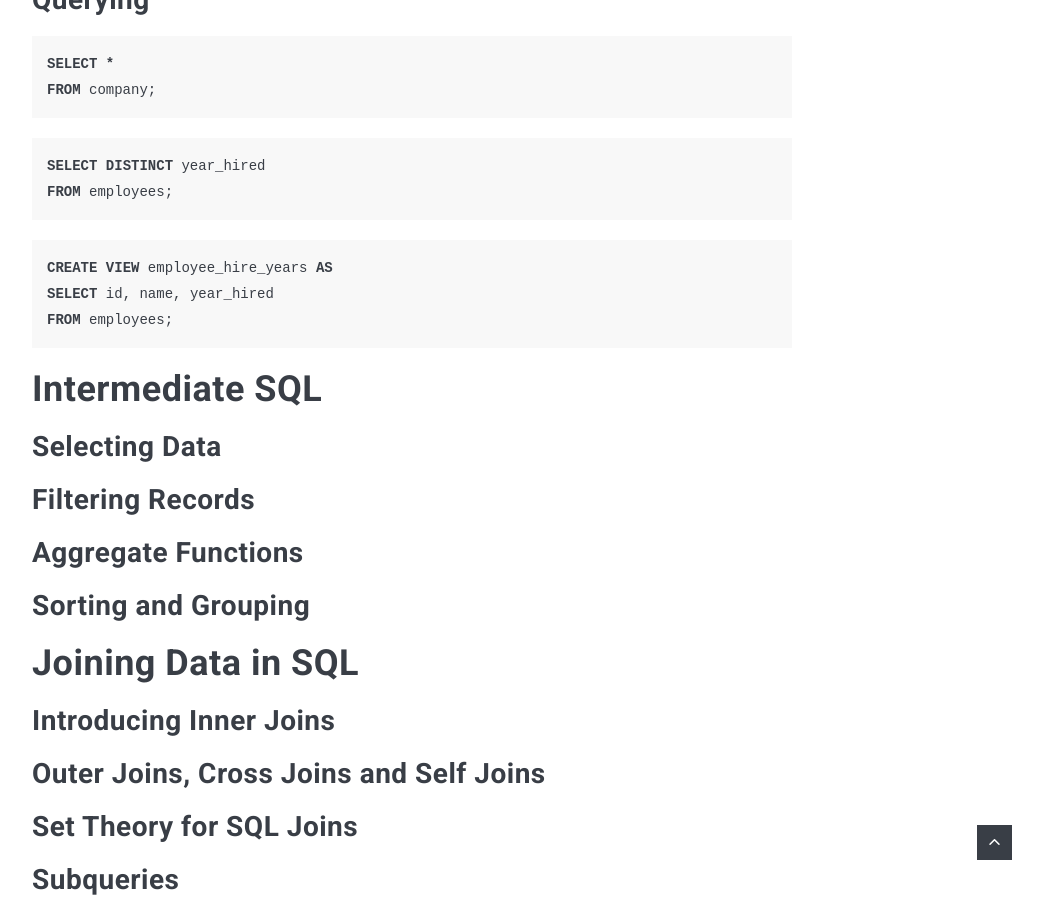
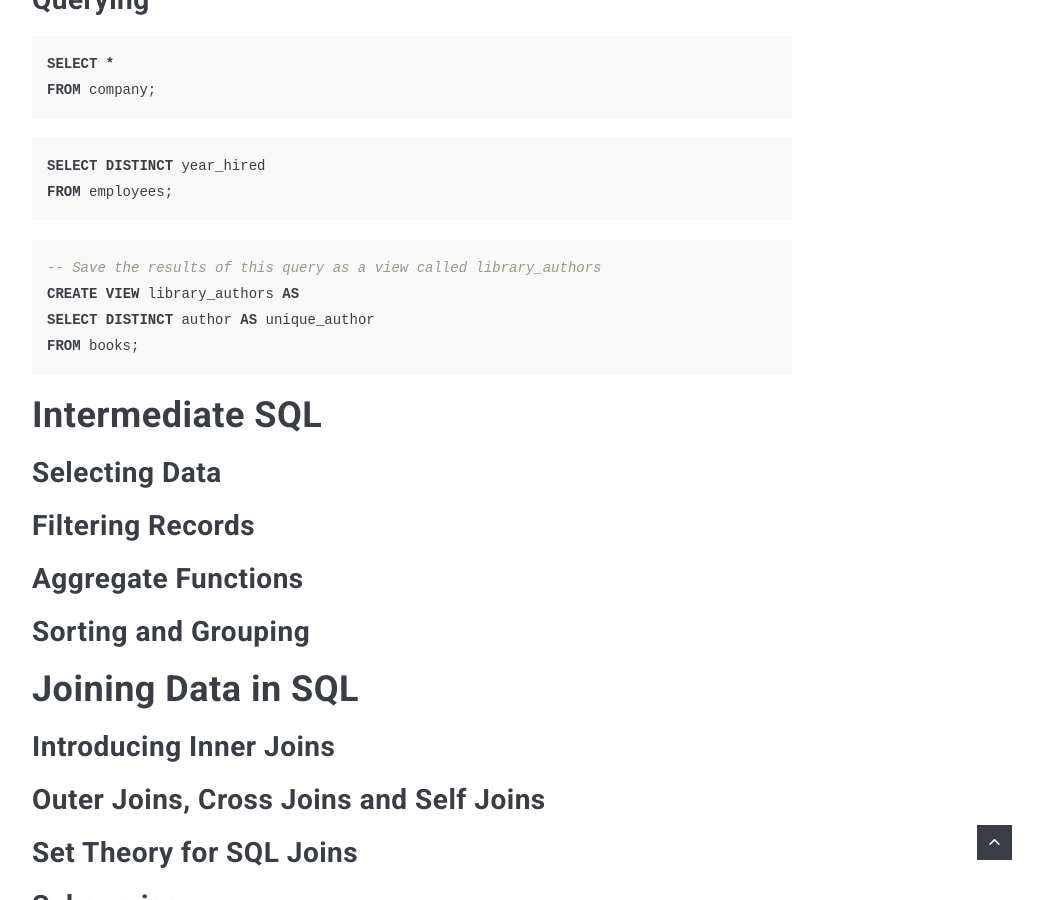
Before and after one commit to poi0905/poi0905.github.io, a Jekyll site: the page built from _posts/2022-11-01-datacamp-SQL-Fundamentals.markdown, in a window 1280 px wide and 900 px high, scrolled down 1691 px. Shown: the whole window, without its empty margins (228-1271 px from the left). Built offline with Jekyll 4.4.1, drawn with Linux system fonts in a browser that asks for light colours; nearby versions of some CDN libraries; comment, search, counter and statistics services are not loaded.

Commit message:
20221101

```diff
--- a/_posts/2022-11-01-datacamp-SQL-Fundamentals.markdown
+++ b/_posts/2022-11-01-datacamp-SQL-Fundamentals.markdown
@@ -44,9 +44,10 @@ FROM employees;
 {% endhighlight %}
 
 {% highlight SQL %}
-CREATE VIEW employee_hire_years AS
-SELECT id, name, year_hired
-FROM employees;
+-- Save the results of this query as a view called library_authors
+CREATE VIEW library_authors AS
+SELECT DISTINCT author AS unique_author
+FROM books;
 {% endhighlight %}
 
 <a name="2"/>
```
